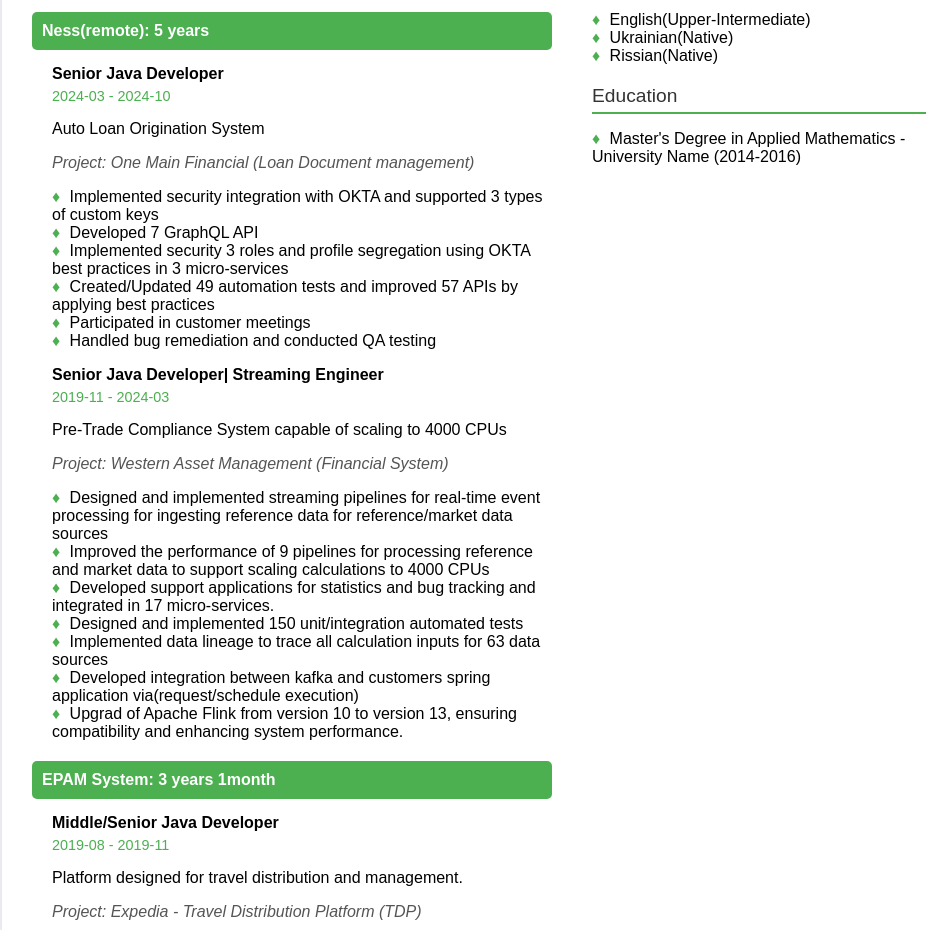
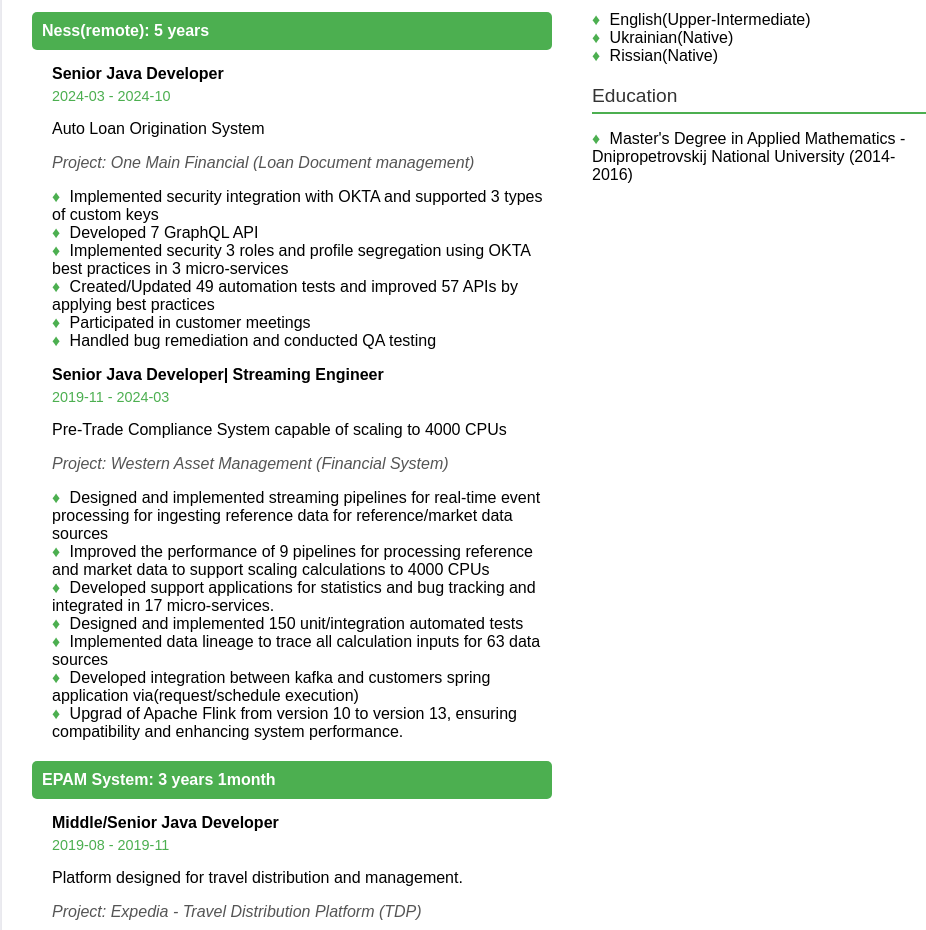
Before and after one commit to serhiiMalykhin/CV, a plain HTML site: page index.html in a window 1280 px wide. Shown: the part 960-1890 px from the top of the page, without its empty margins (168-1094 px from the left). Drawn offline with Linux system fonts and the light colour scheme.

Commit message:
updated education

```diff
--- a/index.html
+++ b/index.html
@@ -214,7 +214,7 @@
             "education": [
               {
                 "degree": "Master's Degree in Applied Mathematics",
-                "institution": "University Name",
+                "institution": "Dnipropetrovskij National University",
                 "year": "2014-2016"
               }
             ],
```
